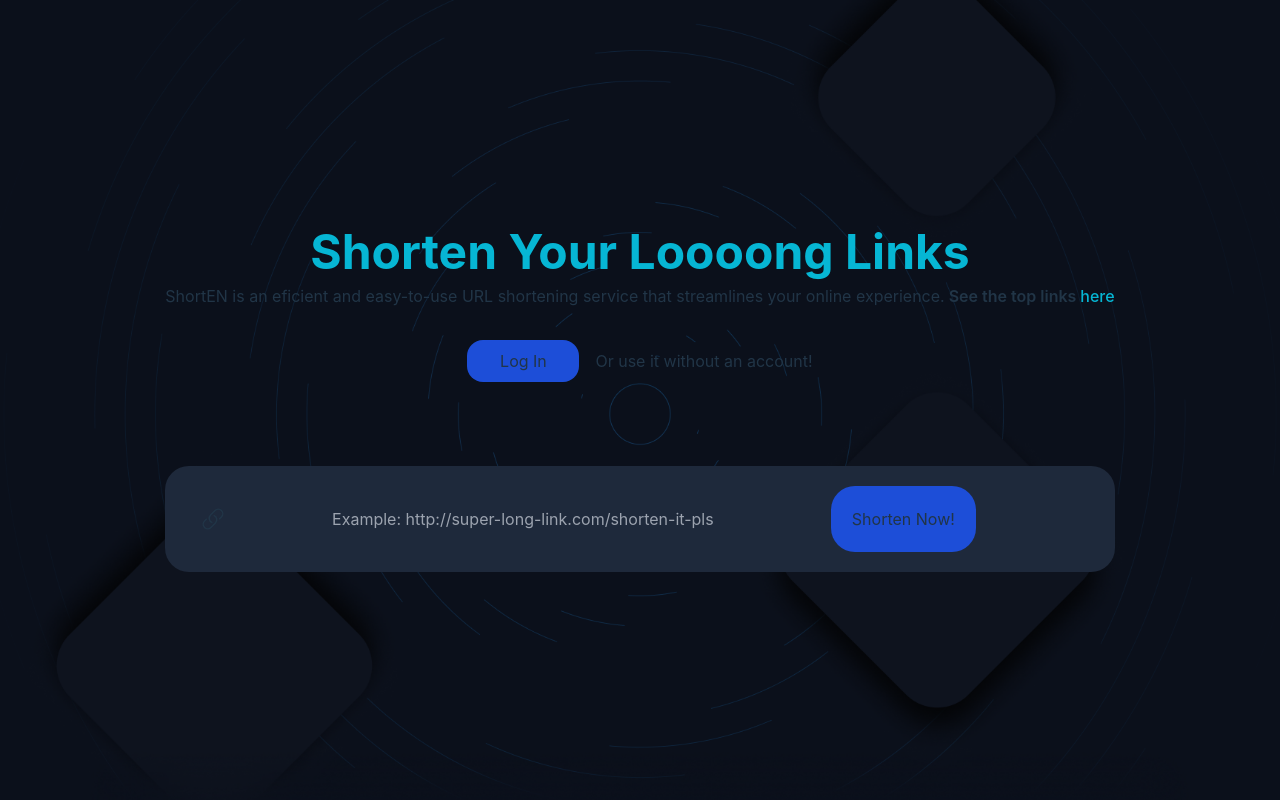
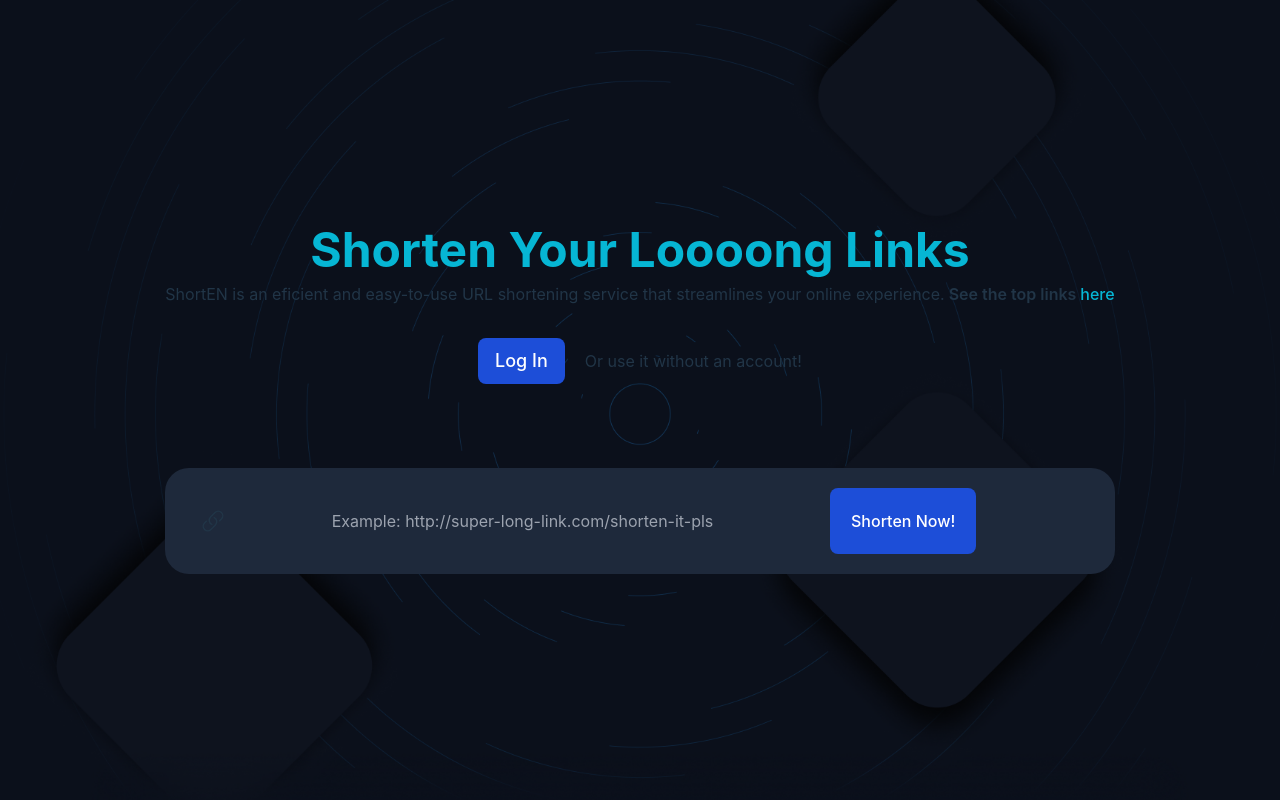
Before and after one commit to caiocesar333/URL-Shortener, a Vue app in the folder frontend/: page / in a window 1280 px wide. Built offline with nearby package versions, Linux system fonts and the light colour scheme.

Commit message:
fix: adding some styles for home page

```diff
--- a/frontend/src/components/LinkInput.vue
+++ b/frontend/src/components/LinkInput.vue
@@ -30,7 +30,7 @@
 import { ref } from "vue";
 import axios from "axios";
 import ShortenNowButton from "./ShortenNowButton.vue";
-import LinkIcon from "./LinkIcon.vue";
+import LinkIcon from "./Icons/LinkIcon.vue";
 
 const inputUrl = ref("");
 const shortId = ref("");
--- a/frontend/src/components/LoginComponent.vue
+++ b/frontend/src/components/LoginComponent.vue
@@ -1,6 +1,11 @@
 <template>
-  <div class="flex w-full justify-center gap-4 mt-8 items-center mb-16">
-    <button @click="onClickRedirectTo" class="w-28 p-2 border border-solid rounded-2xl bg-blue-700 hover:bg-blue-950 transition-all">Log In</button>
+  <div class="flex justify-center mt-8 mb-16 items-center gap-5">
+    <button
+      @click="onClickRedirectTo"
+      class="px-4 py-2 text-lg font-medium text-white bg-blue-700 rounded-lg hover:bg-blue-900 transition-all"
+    >
+      Log In
+    </button>
     <p>Or use it without an account!</p>
   </div>
 </template>
--- a/frontend/src/components/ShortenNowButton.vue
+++ b/frontend/src/components/ShortenNowButton.vue
@@ -1,7 +1,9 @@
-<script setup lang="ts">
-</script>
+<script setup lang="ts"></script>
 
 <template>
-    <button class="p-5 m-5 border border-solid rounded-3xl
-     bg-blue-700 hover:bg-blue-950 transition-all">Shorten Now!</button>
+  <button
+    class="p-5 m-5 border border-solid rounded-lg text-white bg-blue-700 hover:bg-blue-950 transition-all font-medium"
+  >
+    Shorten Now!
+  </button>
 </template>
--- a/frontend/src/components/UserLinkInput.vue
+++ b/frontend/src/components/UserLinkInput.vue
@@ -36,7 +36,7 @@
 import { useRoute } from "vue-router";
 import axios from "axios";
 import ShortenNowButton from "./ShortenNowButton.vue";
-import LinkIcon from "./LinkIcon.vue";
+import LinkIcon from "./Icons/LinkIcon.vue";
 
 const inputUrl = ref("");
 const shortId = ref("");
--- a/frontend/src/layouts/TopLinksLogged.vue
+++ b/frontend/src/layouts/TopLinksLogged.vue
@@ -47,7 +47,7 @@
 import { ref, onMounted } from "vue";
 import axios from "axios";
 import { useRoute } from "vue-router";
-import DeleteIcon from "../components/DeleteIcon.vue";
+import DeleteIcon from "../components/Icons/DeleteIcon.vue";
 
 const route = useRoute();
 
```
Also changed, not shown: frontend/src/components/Icons/DeleteIcon.vue (renamed from frontend/src/components/DeleteIcon.vue), frontend/src/components/Icons/LinkIcon.vue (renamed from frontend/src/components/LinkIcon.vue), 1 other file (tests, documents, lock files or other folders).
